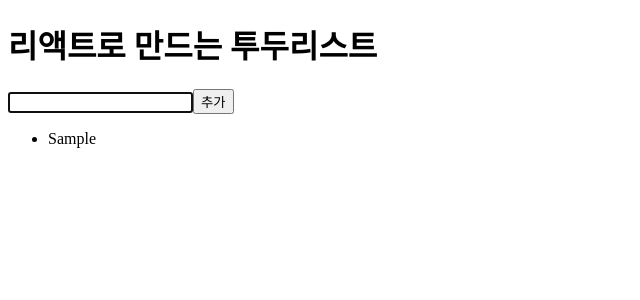
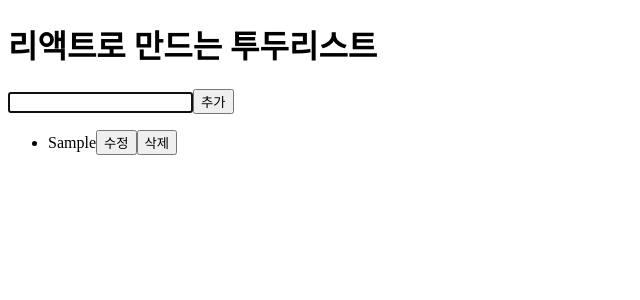
Before and after one commit to shin-Hyunwoo/react-practice-todo-list, a React (Vite) app: page / in a window 1280 px wide. Both pictures are taken after typing "Sample" into the empty fields and a click on the button "추가". Shown: the top 300 px of the page, without its empty margins (0-640 px from the left). Built offline with nearby package versions, Linux system fonts and the light colour scheme.

Commit message:
✨ feat: remove todo

```diff
--- a/src/App.jsx
+++ b/src/App.jsx
@@ -26,6 +26,14 @@ function App() {
     setTodo('');
   };
 
+  const deleteTodo = (id) => {
+    const filterdTodo = todos.filter((todo) => {
+      return todo.id !== id;
+    });
+
+    setTodos(filterdTodo);
+  };
+
   return (
     <>
       <h1>리액트로 만드는 투두리스트</h1>
@@ -33,7 +41,7 @@ function App() {
         <input value={todo} onChange={onChangeInput} ref={inputRef} />
         <button onClick={addNewTodo}>추가</button>
       </div>
-      <TodoList todos={todos} />
+      <TodoList todos={todos} deleteTodo={deleteTodo} />
     </>
   );
 }
--- a/src/components/TodoItem.jsx
+++ b/src/components/TodoItem.jsx
@@ -1,5 +1,11 @@
-const TodoItem = ({ content }) => {
-  return <li>{content}</li>;
+const TodoItem = ({ id, content, deleteTodo }) => {
+  return (
+    <li>
+      <span>{content}</span>
+      <button>수정</button>
+      <button onClick={() => deleteTodo(id)}>삭제</button>
+    </li>
+  );
 };
 
 export default TodoItem;
--- a/src/components/TodoList.jsx
+++ b/src/components/TodoList.jsx
@@ -1,10 +1,17 @@
 import TodoItem from './TodoItem';
 
-const TodoList = ({ todos }) => {
+const TodoList = ({ todos, deleteTodo }) => {
   return (
     <ul>
       {todos.map((todo) => {
-        return <TodoItem key={todo.id} content={todo.content} />;
+        return (
+          <TodoItem
+            key={todo.id}
+            id={todo.id}
+            content={todo.content}
+            deleteTodo={deleteTodo}
+          />
+        );
       })}
     </ul>
   );
```
